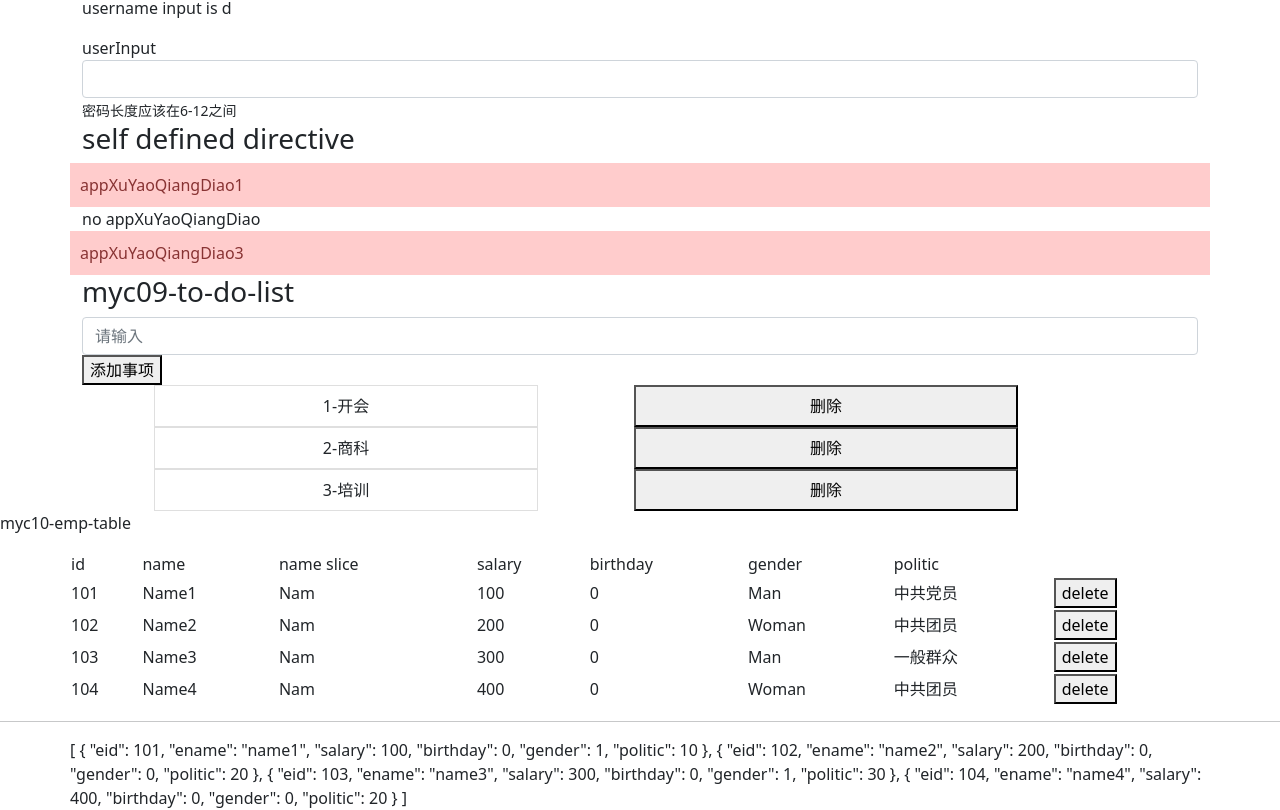
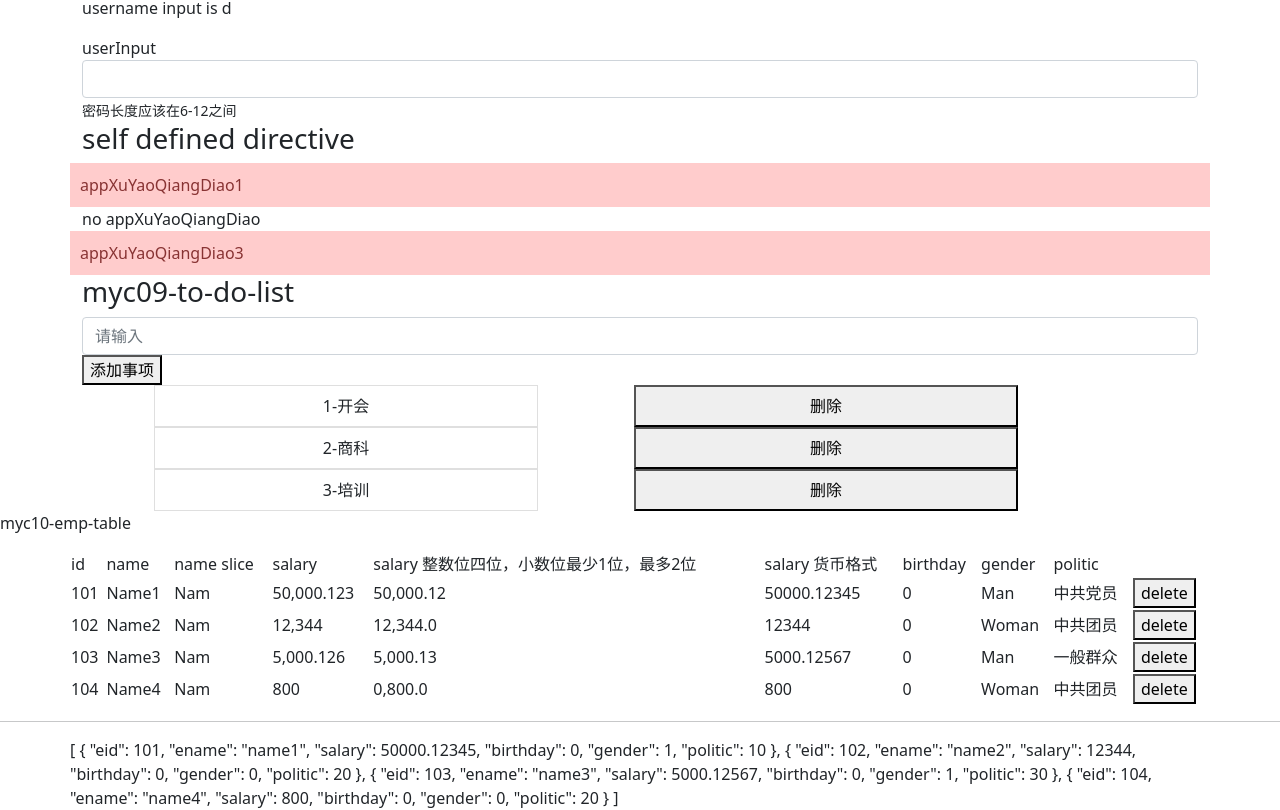
Before and after one commit to foureverhh/angular-bilibili-danei, an Angular app: page / in a window 1280 px wide. Shown: the part 1666-2476 px from the top of the page. Built offline with nearby package versions, Linux system fonts and the light colour scheme.

Commit message:
number pipeline and number pipeline with format 'X.x-x',<td>{{ item.salary | number:'4.1-2'}}</td>

```diff
--- a/src/app/myc10-emp-table/myc10-emp-table.component.html
+++ b/src/app/myc10-emp-table/myc10-emp-table.component.html
@@ -8,6 +8,8 @@
                     <td>name</td>
                     <td>name slice</td>
                     <td>salary</td>
+                    <td>salary 整数位四位，小数位最少1位，最多2位</td>
+                    <td>salary 货币格式</td>
                     <td>birthday</td>
                     <td>gender</td>
                     <td>politic</td>
@@ -24,6 +26,8 @@
                     <td>{{ item.eid }}</td>
                     <td>{{ item.ename | titlecase}}</td>
                     <td>{{ item.ename | slice:0:3 | titlecase}}</td>
+                    <td>{{ item.salary | number }}</td>
+                    <td>{{ item.salary | number:'4.1-2'}}</td>
                     <td>{{ item.salary }}</td>
                     <td>{{ item.birthday }}</td>
                     <td>{{ item.gender | gender:'en' }}</td>
--- a/src/app/myc10-emp-table/myc10-emp-table.component.ts
+++ b/src/app/myc10-emp-table/myc10-emp-table.component.ts
@@ -8,10 +8,10 @@ import { Component, OnInit } from '@angular/core';
 export class Myc10EmpTableComponent implements OnInit {
 
   empList = [
-    {eid: 101, ename:'name1', salary: 100, birthday:  0, gender: 1, politic: 10 },
-    {eid: 102, ename:'name2', salary: 200, birthday:  0, gender: 0, politic: 20 },
-    {eid: 103, ename:'name3', salary: 300, birthday:  0, gender: 1, politic: 30 },
-    {eid: 104, ename:'name4', salary: 400, birthday:  0, gender: 0, politic: 20 },
+    {eid: 101, ename:'name1', salary: 50000.12345, birthday:  0, gender: 1, politic: 10 },
+    {eid: 102, ename:'name2', salary: 12344, birthday:  0, gender: 0, politic: 20 },
+    {eid: 103, ename:'name3', salary: 5000.12567, birthday:  0, gender: 1, politic: 30 },
+    {eid: 104, ename:'name4', salary: 800, birthday:  0, gender: 0, politic: 20 },
   ];
 
   constructor() { }
```
